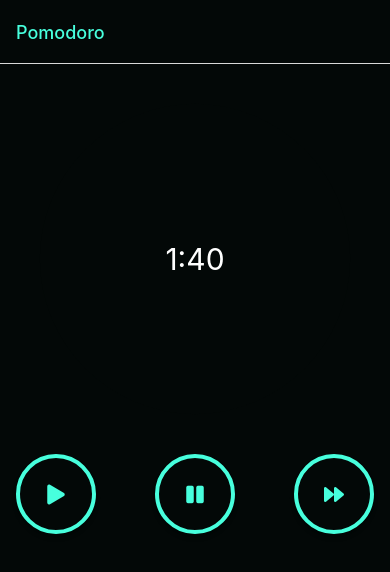
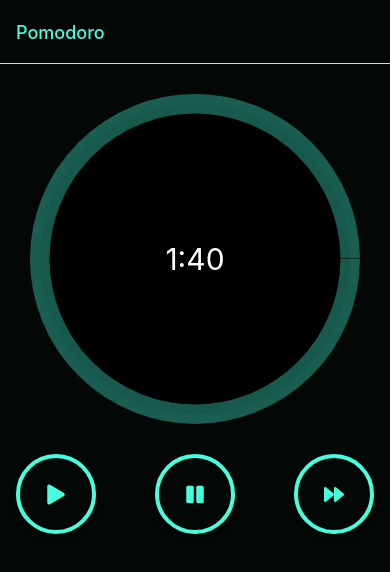
Before and after one commit to Rajakumardev/simple_pomodoro, a React Native app: screen /Home in a window 390 px wide. Shown: the top 572 px of the page. Built offline with nearby package versions, Linux system fonts and the light colour scheme.

Commit message:
tack made semi visible

```diff
--- a/src/Component/Timer/Timer.tsx
+++ b/src/Component/Timer/Timer.tsx
@@ -31,20 +31,26 @@ export const Timer = () => {
 
 	return (
 		<StyledView className="relative flex-1">
-			<Svg
-				className="fill-primary-900"
-				viewBox={`0 0 ${viewBoxWidth} ${viewBoxHeight}`}
-			>
+			<Svg viewBox={`0 0 ${viewBoxWidth} ${viewBoxHeight}`}>
 				<Circle
 					cx={viewBoxWidth / 2}
 					cy={viewBoxHeight / 2}
 					r={radius}
 					stroke={'#47FFDD'}
-					strokeWidth={20}
+					strokeWidth={30}
 					strokeDasharray={CIRCLE_LENGTH}
 					strokeDashoffset={
 						(CIRCLE_LENGTH * ((timerSecond / 100) * 100)) / 100
 					}
+				/>
+				<Circle
+					cx={viewBoxWidth / 2}
+					cy={viewBoxHeight / 2}
+					r={radius}
+					stroke={'#47FFDD59'}
+					strokeWidth={20}
+					strokeDasharray={CIRCLE_LENGTH}
+					strokeDashoffset={1}
 				/>
 			</Svg>
 			<StyledView className="flex absolute justify-center items-center w-full h-full">
```
